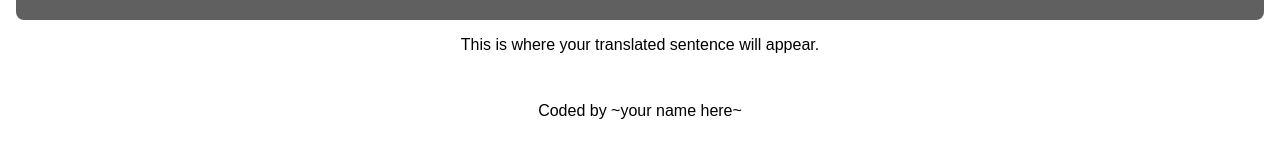
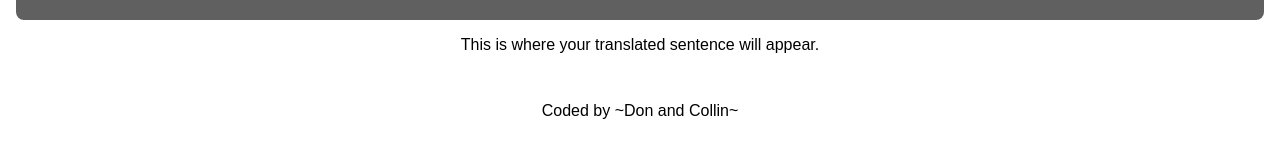
Before and after one commit to learn-academy-2022-charlie/pig-latin-teamaltered, a React (Create React App) app: page / in a window 1280 px wide. Shown: the part 505-662 px from the top of the page. Built offline with nearby package versions, Linux system fonts and the light colour scheme.

Commit message:
completed first case: qu

```diff
--- a/src/App.js
+++ b/src/App.js
@@ -34,6 +34,38 @@ class App extends Component{
       console.log("vowelsArray:", vowelsArray)
 
       // your code here!
+
+      //First find all the special cases
+      //Case1: qu - move all consonants + u to the back and add ay
+      //Case2: y - if y comes in the middle of the word or end of the word, its a vowel, if it comes first, its a consonant
+      //Case3: vowel 0 index
+      //Case4: anything else, find index of first vowel, move all prior consonants to back and add ay
+
+      let yIndex = currentWord.search(/[y]/i)
+      let firstVowelIndex = currentWord.search(/[aeiou]/i)
+      //add 2 to qu index before using substring, because .search will return the index of the start of the pattern
+      let quIndex = currentWord.search(/qu/i)
+
+      console.log("y index:", yIndex)
+      console.log("first vowel index:", firstVowelIndex)
+      console.log("qu index:", quIndex)
+
+     if(quIndex !== -1){
+      // First idea hella ugly
+
+      //  let quSplit = currentWord.split(/(qu)/i)
+      //  console.log("quArray:", quSplit)
+      //  let quArr = []
+
+      //  quArr.push(quSplit.shift())
+      //  quArr.push(quSplit.shift())
+      //  console.log("splitArr:", quArr)
+      //  console.log("concat:", quSplit.toString() + quArr.join("")+"ay")
+
+      // Sistine Chapel (before restoration)
+      console.log("concat:", currentWord.substring(quIndex+2)+currentWord.substring(0,quIndex+2)+"ay")
+     }
+
 
       // Remember: console.log is your friend :)
 
@@ -99,7 +131,7 @@ class App extends Component{
           <button onClick={this.restartGame}>Clear</button>
         </div>
         <p>{this.state.phraseTranslated}</p>
-        <footer>Coded by ~your name here~</footer>
+        <footer>Coded by ~Don and Collin~</footer>
       </>
     )
   }
```
Also changed, not shown: 1 other file (tests, documents, lock files or other folders).
